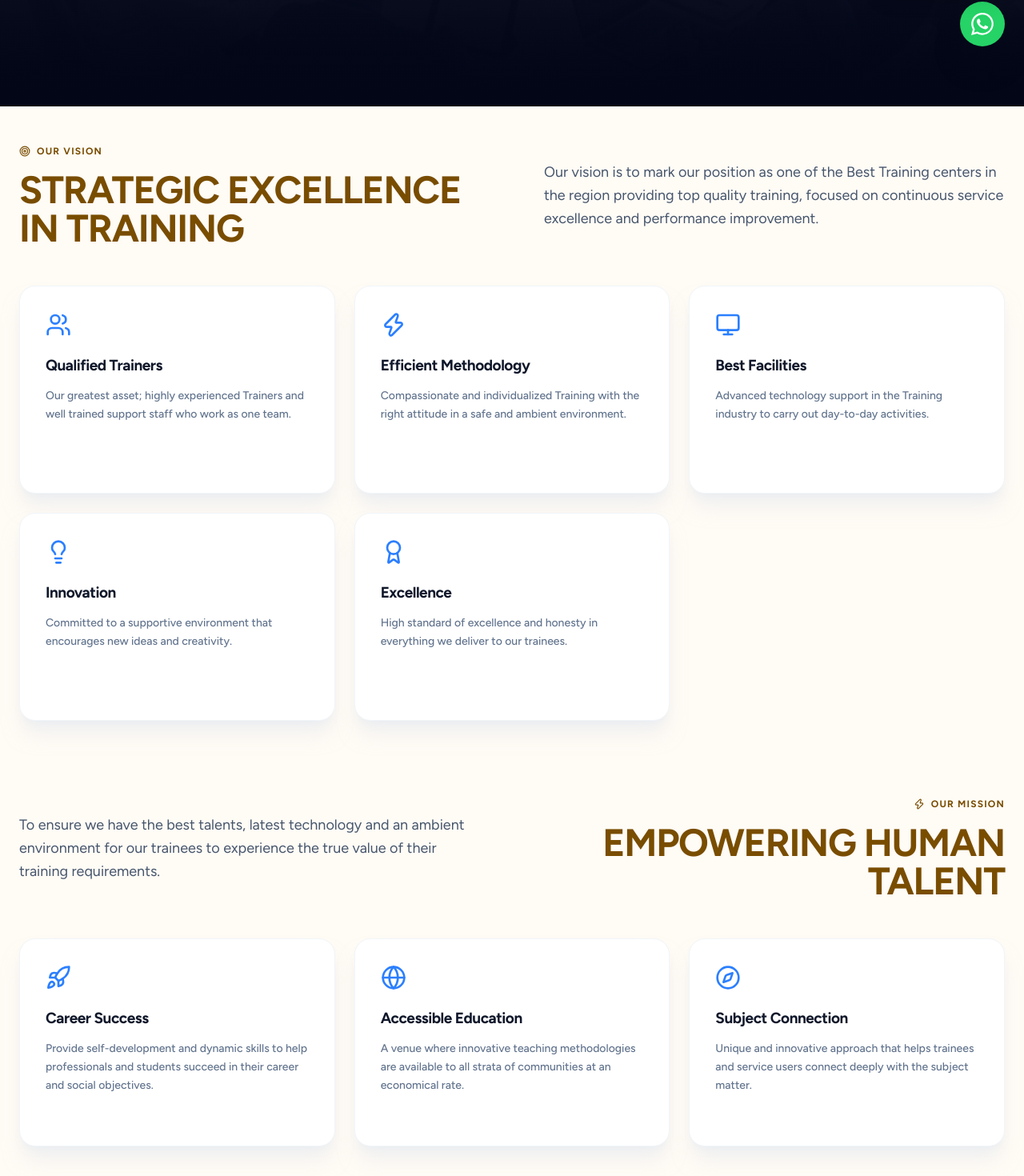
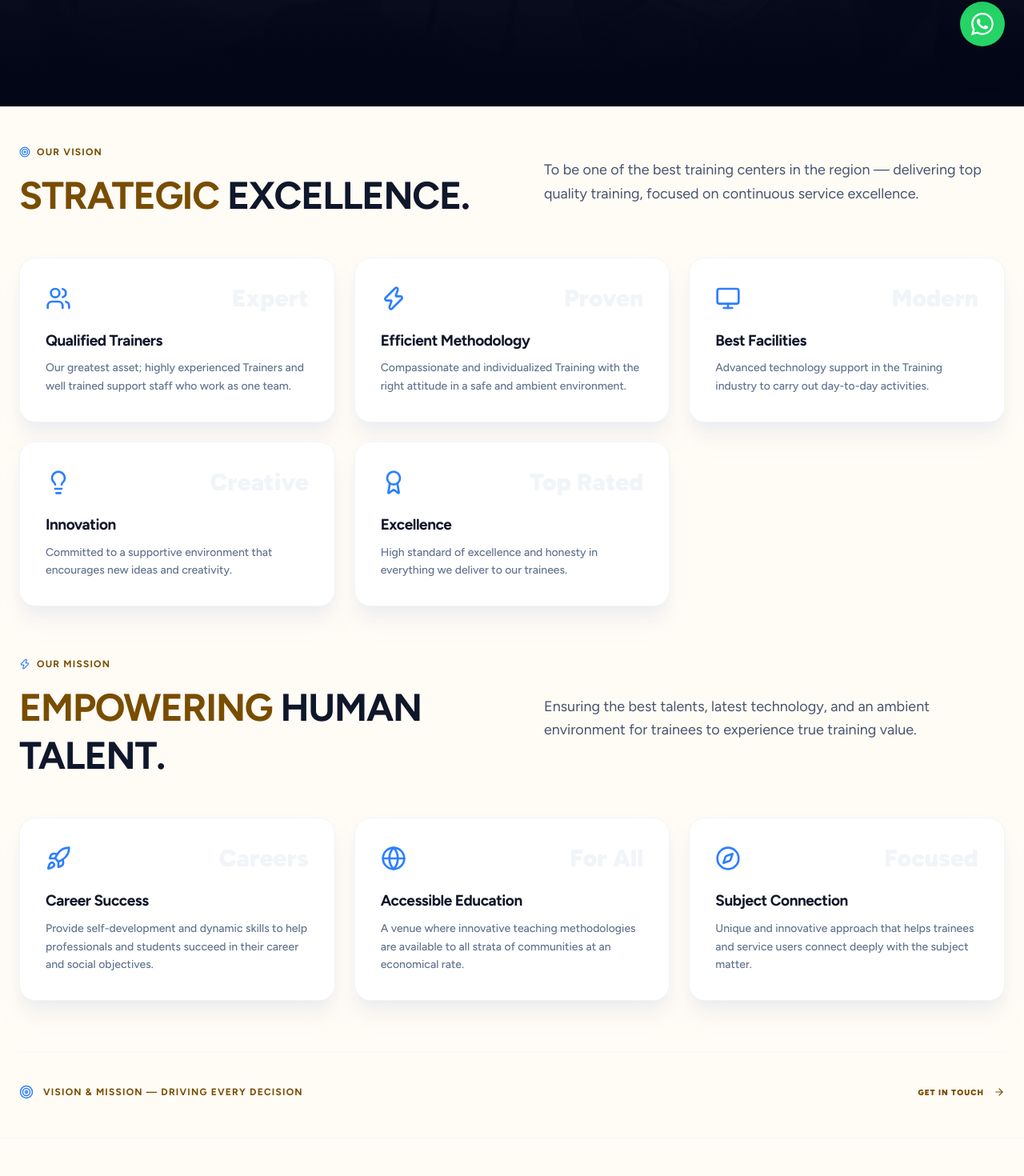
Before and after one commit to Anfask/aimsweb, a Next.js app: page /about in a window 1280 px wide. Shown: the part 718-2188 px from the top of the page at 80% size. Built offline with nearby package versions, Linux system fonts and the light colour scheme; no server answers.

Commit message:
changes in hero section and Components size reduce

```diff
--- a/src/app/HomeClient.tsx
+++ b/src/app/HomeClient.tsx
@@ -14,8 +14,8 @@ export default function HomeClient() {
   return (
     <div className="home-page overflow-x-hidden">
       <Hero />
+      <FeaturedCourses />
       <BrandSlider />
-      <FeaturedCourses />
       <WhyChooseUs />
       <Stats />
       <Testimonials />
--- a/src/app/contact/ContactClient.tsx
+++ b/src/app/contact/ContactClient.tsx
@@ -85,7 +85,7 @@ export default function ContactClient() {
         <main className="contact-page min-h-screen bg-[#020617] font-figtree">
 
             {/* Hero Section with Background Image */}
-            <section className="relative min-h-screen pt-48 pb-20 overflow-hidden flex items-center">
+            <section ref={heroRef} className="relative min-h-screen pt-48 pb-20 overflow-hidden flex items-center">
                 {/* Background Image with Overlay */}
                 <div className="absolute inset-0 z-0 text-white font-figtree">
                     <Image
--- a/src/app/enroll/EnrollClient.tsx
+++ b/src/app/enroll/EnrollClient.tsx
@@ -68,7 +68,7 @@ export default function EnrollClient() {
         <main className="enroll-page min-h-screen bg-[#020617] font-figtree">
 
             {/* Hero Section with Background Image */}
-            <section className="relative min-h-screen pt-48 pb-20 overflow-hidden flex items-center">
+            <section ref={heroRef} className="relative min-h-screen pt-48 pb-20 overflow-hidden flex items-center">
                 {/* Background Image with Overlay */}
                 <div className="absolute inset-0 z-0">
                     <Image
--- a/src/components/MissionVision.tsx
+++ b/src/components/MissionVision.tsx
@@ -1,6 +1,6 @@
 "use client"
 
-import { useEffect, useRef } from "react"
+import { useState, useRef } from "react"
 import gsap from "gsap"
 import { useGSAP } from "@gsap/react"
 import { ScrollTrigger } from "gsap/ScrollTrigger"
@@ -13,7 +13,10 @@ import {
     Target,
     Rocket,
     Globe,
-    Compass
+    Compass,
+    Plus,
+    Minus,
+    ArrowRight,
 } from "lucide-react"
 
 gsap.registerPlugin(ScrollTrigger)
@@ -22,137 +25,212 @@ interface CardData {
     title: string
     description: string
     icon: React.ReactNode
+    stat: string
 }
 
-function SectionCard({ data }: { data: CardData }) {
+function SectionCard({ data, index, activeIndex, onToggle }: {
+    data: CardData
+    index: number
+    activeIndex: number | null
+    onToggle: (i: number) => void
+}) {
+    const isActive = activeIndex === index
+
     return (
-        <div className="bg-white p-8 rounded-[20px] border border-slate-100 shadow-xl shadow-slate-200/50 transition-all hover:scale-[1.01] duration-300 flex flex-col gap-6 min-h-[260px]">
-            <div className="text-blue-500">
-                {data.icon}
+        <div
+            onClick={() => onToggle(index)}
+            className={`feature-card bg-white p-5 pb-3 sm:p-8 rounded-[20px] border border-slate-100 shadow-xl shadow-slate-200/50 transition-all duration-300 flex flex-col gap-3 sm:gap-6 group cursor-pointer ${isActive ? "scale-[1.02] border-blue-100 ring-1 ring-blue-50" : "hover:scale-[1.01]"}`}
+        >
+            {/* Icon + Stat row */}
+            <div className="flex items-center justify-between">
+                <div className="text-blue-500 transform group-hover:scale-110 transition-transform duration-300 w-6 h-6 sm:w-8 sm:h-8 [&>svg]:w-full [&>svg]:h-full">
+                    {data.icon}
+                </div>
+                <span className="text-2xl sm:text-3xl font-black text-slate-100 group-hover:text-slate-200 transition-colors select-none">
+                    {data.stat}
+                </span>
             </div>
-            <div className="space-y-4">
-                <h3 className="text-[19px] font-bold text-[#0f172a] leading-[1.2] font-figtree">
-                    {data.title}
-                </h3>
-                <p className="text-[14px] text-slate-500 font-figtree font-medium leading-relaxed">
-                    {data.description}
-                </p>
+
+            {/* Title + expandable description */}
+            <div className="space-y-1 sm:space-y-3">
+                <div className="flex items-center justify-between gap-4">
+                    <h3 className="text-[17px] sm:text-[19px] font-bold text-[#0f172a] leading-[1.2]">
+                        {data.title}
+                    </h3>
+                    <div className={`w-5 h-5 rounded-full bg-slate-50 flex items-center justify-center transition-transform duration-300 sm:hidden relative ${isActive ? "rotate-180 bg-blue-50" : ""}`}>
+                        <Plus size={12} className={`text-slate-400 transition-opacity absolute ${isActive ? "opacity-0" : "opacity-100"}`} />
+                        <Minus size={12} className={`text-blue-500 transition-opacity absolute ${isActive ? "opacity-100" : "opacity-0"}`} />
+                    </div>
+                </div>
+                <div className={`overflow-hidden transition-all duration-500 ease-in-out sm:max-h-none sm:opacity-100 sm:mt-3 ${isActive ? "max-h-[200px] opacity-100 mt-2" : "max-h-0 opacity-0 mt-0"}`}>
+                    <p className="text-[13px] sm:text-[14px] text-slate-500 font-medium leading-relaxed">
+                        {data.description}
+                    </p>
+                </div>
             </div>
         </div>
     )
 }
 
-const coreValues = [
+const coreValues: CardData[] = [
     {
         title: "Qualified Trainers",
         description: "Our greatest asset; highly experienced Trainers and well trained support staff who work as one team.",
-        icon: <Users size={32} />
+        icon: <Users size={32} />,
+        stat: "Expert"
     },
     {
         title: "Efficient Methodology",
         description: "Compassionate and individualized Training with the right attitude in a safe and ambient environment.",
-        icon: <Zap size={32} />
+        icon: <Zap size={32} />,
+        stat: "Proven"
     },
     {
         title: "Best Facilities",
         description: "Advanced technology support in the Training industry to carry out day-to-day activities.",
-        icon: <Monitor size={32} />
+        icon: <Monitor size={32} />,
+        stat: "Modern"
     },
     {
         title: "Innovation",
         description: "Committed to a supportive environment that encourages new ideas and creativity.",
-        icon: <Lightbulb size={32} />
+        icon: <Lightbulb size={32} />,
+        stat: "Creative"
     },
     {
         title: "Excellence",
         description: "High standard of excellence and honesty in everything we deliver to our trainees.",
-        icon: <Award size={32} />
-    }
+        icon: <Award size={32} />,
+        stat: "Top Rated"
+    },
 ]
 
-const missionObjectives = [
+const missionObjectives: CardData[] = [
     {
         title: "Career Success",
         description: "Provide self-development and dynamic skills to help professionals and students succeed in their career and social objectives.",
-        icon: <Rocket size={32} />
+        icon: <Rocket size={32} />,
+        stat: "Careers"
     },
     {
         title: "Accessible Education",
         description: "A venue where innovative teaching methodologies are available to all strata of communities at an economical rate.",
-        icon: <Globe size={32} />
+        icon: <Globe size={32} />,
+        stat: "For All"
     },
     {
         title: "Subject Connection",
         description: "Unique and innovative approach that helps trainees and service users connect deeply with the subject matter.",
-        icon: <Compass size={32} />
-    }
+        icon: <Compass size={32} />,
+        stat: "Focused"
+    },
 ]
 
 export default function MissionVision() {
     const sectionRef = useRef<HTMLElement>(null)
+    const [visionActive, setVisionActive] = useState<number | null>(null)
+    const [missionActive, setMissionActive] = useState<number | null>(null)
 
     useGSAP(() => {
-        gsap.from(".reveal-mv", {
+        gsap.from(".mv-header", {
+            scrollTrigger: { trigger: sectionRef.current, start: "top 80%" },
             y: 30,
             opacity: 0,
             duration: 0.8,
+            ease: "power2.out",
+            clearProps: "all",
+        })
+        gsap.from(".mv-card", {
+            scrollTrigger: { trigger: ".mv-grid-vision", start: "top 85%" },
+            y: 30,
+            opacity: 0,
             stagger: 0.1,
+            duration: 0.8,
             ease: "power2.out",
-            scrollTrigger: {
-                trigger: sectionRef.current,
-                start: "top 80%",
-            }
+            clearProps: "all",
         })
     }, { scope: sectionRef })
 
     return (
-        <section ref={sectionRef} className="bg-[#fffbf5] pt-10 pb-20 md:pt-12 md:pb-24 font-figtree overflow-hidden">
+        <section
+            ref={sectionRef}
+            className="bg-[#fffbf5] pt-6 pb-6 md:pt-12 md:pb-12 font-figtree overflow-hidden border-t border-slate-100/50"
+        >
             <div className="container-custom mx-auto px-6">
 
-                {/* --- Vision Section --- */}
-                <div className="mb-24">
-                    <div className="flex flex-col lg:flex-row justify-between items-start lg:items-center gap-8 mb-12 reveal-mv">
-                        <div className="space-y-4">
-                            <span className="text-[#794d00] font-bold tracking-widest text-xs uppercase flex items-center gap-2">
-                                <Target size={14} /> Our Vision
+                {/* ── Vision ── */}
+                <div className="mb-10 sm:mb-16">
+                    <div className="mv-header flex flex-col lg:flex-row justify-between items-start lg:items-center gap-6 sm:gap-8 mb-8 sm:mb-12">
+                        <div className="space-y-2 sm:space-y-4">
+                            <span className="text-[#794d00] font-bold tracking-widest text-[10px] sm:text-xs uppercase flex items-center gap-2">
+                                <Target size={12} className="text-blue-500 sm:w-[14px] sm:h-[14px]" /> Our Vision
                             </span>
-                            <h2 className="text-3xl md:text-4xl lg:text-5xl font-bold text-[#794d00] tracking-tight uppercase max-w-xl">
-                                Strategic Excellence in Training
+                            <h2 className="text-2xl md:text-4xl lg:text-5xl font-bold text-[#794d00] tracking-tight uppercase max-w-xl leading-tight">
+                                Strategic <span className="text-slate-900">Excellence.</span>
                             </h2>
                         </div>
-                        <p className="text-slate-600 text-lg max-w-xl leading-relaxed">
-                            Our vision is to mark our position as one of the Best Training centers in the region providing top quality training, focused on continuous service excellence and performance improvement.
+                        <p className="text-slate-600 text-base sm:text-lg max-w-xl leading-relaxed">
+                            To be one of the best training centers in the region — delivering top quality training, focused on continuous service excellence.
                         </p>
                     </div>
 
-                    <div className="grid grid-cols-1 sm:grid-cols-2 lg:grid-cols-3 gap-4 lg:gap-6 reveal-mv">
-                        {coreValues.map((value, idx) => (
-                            <SectionCard key={idx} data={value} />
+                    <div className="mv-grid-vision grid grid-cols-1 sm:grid-cols-2 lg:grid-cols-3 gap-4 sm:gap-6">
+                        {coreValues.map((v, i) => (
+                            <div key={i} className="mv-card">
+                                <SectionCard
+                                    data={v}
+                                    index={i}
+                                    activeIndex={visionActive}
+                                    onToggle={(idx) => setVisionActive(visionActive === idx ? null : idx)}
+                                />
+                            </div>
                         ))}
                     </div>
                 </div>
 
-                {/* --- Mission Section --- */}
+                {/* ── Mission ── */}
                 <div>
-                    <div className="flex flex-col lg:flex-row-reverse justify-between items-start lg:items-center gap-8 mb-12 reveal-mv">
-                        <div className="space-y-4 text-left lg:text-right">
-                            <span className="text-[#794d00] font-bold tracking-widest text-xs uppercase flex items-center justify-start lg:justify-end gap-2">
-                                <Zap size={14} /> Our Mission
+                    <div className="mv-header flex flex-col lg:flex-row justify-between items-start lg:items-center gap-6 sm:gap-8 mb-8 sm:mb-12">
+                        <div className="space-y-2 sm:space-y-4">
+                            <span className="text-[#794d00] font-bold tracking-widest text-[10px] sm:text-xs uppercase flex items-center gap-2">
+                                <Zap size={12} className="text-blue-500 sm:w-[14px] sm:h-[14px]" /> Our Mission
                             </span>
-                            <h2 className="text-3xl md:text-4xl lg:text-5xl font-bold text-[#794d00] tracking-tight uppercase max-w-xl">
-                                Empowering Human Talent
+                            <h2 className="text-2xl md:text-4xl lg:text-5xl font-bold text-[#794d00] tracking-tight uppercase max-w-xl leading-tight">
+                                Empowering <span className="text-slate-900">Human Talent.</span>
                             </h2>
                         </div>
-                        <p className="text-slate-600 text-lg max-w-xl leading-relaxed">
-                            To ensure we have the best talents, latest technology and an ambient environment for our trainees to experience the true value of their training requirements.
+                        <p className="text-slate-600 text-base sm:text-lg max-w-xl leading-relaxed">
+                            Ensuring the best talents, latest technology, and an ambient environment for trainees to experience true training value.
                         </p>
                     </div>
 
-                    <div className="grid grid-cols-1 sm:grid-cols-2 lg:grid-cols-3 gap-4 lg:gap-6 reveal-mv">
-                        {missionObjectives.map((obj, idx) => (
-                            <SectionCard key={idx} data={obj} />
+                    <div className="grid grid-cols-1 sm:grid-cols-2 lg:grid-cols-3 gap-4 sm:gap-6">
+                        {missionObjectives.map((obj, i) => (
+                            <div key={i} className="mv-card">
+                                <SectionCard
+                                    data={obj}
+                                    index={i}
+                                    activeIndex={missionActive}
+                                    onToggle={(idx) => setMissionActive(missionActive === idx ? null : idx)}
+                                />
+                            </div>
                         ))}
                     </div>
+                </div>
+
+                {/* ── Footer bar ── */}
+                <div className="mt-6 sm:mt-16 flex flex-col md:flex-row items-center justify-between gap-6 pt-6 sm:pt-10 border-t border-slate-100/50">
+                    <div className="flex items-center gap-3 text-[#794d00] font-bold text-xs tracking-widest uppercase">
+                        <Target size={18} className="text-blue-500" />
+                        Vision &amp; Mission — Driving Every Decision
+                    </div>
+                    <a
+                        href="#contact"
+                        className="group inline-flex items-center gap-3 text-[10px] font-black tracking-widest uppercase text-[#794d00] hover:text-slate-900 transition-colors self-end md:self-auto"
+                    >
+                        Get In Touch
+                        <ArrowRight size={14} className="group-hover:translate-x-1 transition-transform" />
+                    </a>
                 </div>
 
             </div>
--- a/src/components/home/FeaturedCourses.tsx
+++ b/src/components/home/FeaturedCourses.tsx
@@ -5,7 +5,7 @@ import Link from "next/link"
 import gsap from "gsap"
 import { useGSAP } from "@gsap/react"
 import { ScrollTrigger } from "gsap/ScrollTrigger"
-import { ArrowRight, Calculator, Briefcase, Compass, Palette, BookOpen, Wind, MessageCircle } from "lucide-react"
+import { ArrowRight, Calculator, Briefcase, Compass, Palette, BookOpen, Wind, MessageCircle, Network } from "lucide-react"
 import { useCourses } from "@/hooks/useCourse"
 
 gsap.registerPlugin(ScrollTrigger)
@@ -44,7 +44,7 @@ export default function FeaturedCourses() {
                         case 'Office Administration': return <Briefcase />
                         case 'Engineering and CAD': return <Compass />
                         case 'Graphic Design and Animation': return <Palette />
-                        case 'IT & Networking': return <Wind aria-label="Network" />
+                        case 'IT & Networking': return <Network aria-label="Network" />
                         case 'Language Courses': return <BookOpen />
                         default: return <BookOpen />
                     }
```
Also changed, not shown: src/app/courses/CoursesClient.tsx (+38 -34 lines), src/components/WhyChooseAIMS.tsx (+20 -14 lines), src/components/home/Hero.tsx (+7 -8 lines), src/components/home/Testimonials.tsx (+7 -2 lines).
